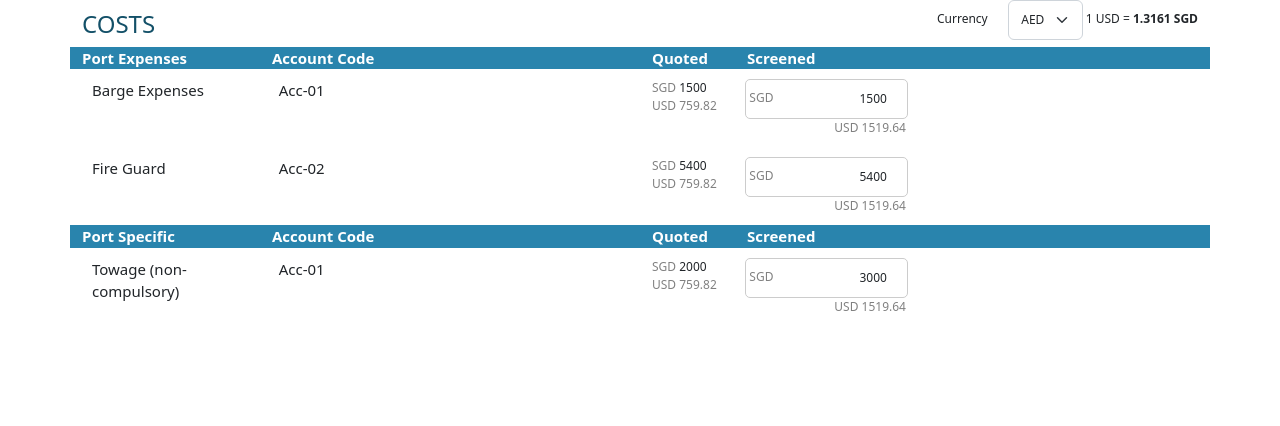
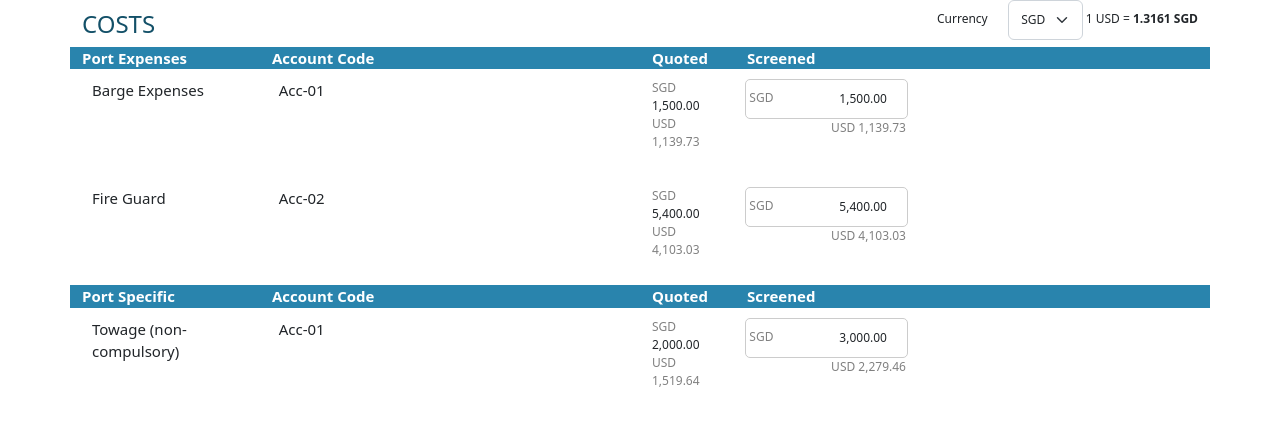
Before and after one commit to anishkumar92/voyage-cost, an Angular app: page / in a window 1280 px wide. Shown: the top 426 px of the page. Built offline with nearby package versions, Linux system fonts and the light colour scheme.

Commit message:
Added currency covertion

```diff
--- a/src/app/app.module.ts
+++ b/src/app/app.module.ts
@@ -3,6 +3,7 @@ import { CommonModule } from '@angular/common';
 
 import { AppRoutingModule } from './app-routing.module';
 import { AppComponent } from './app.component';
+import { FormsModule } from '@angular/forms';
 import { CostComponent } from './cost/cost.component';
 import { BrowserModule } from '@angular/platform-browser';
 import { HttpClientModule } from '@angular/common/http';
@@ -15,6 +16,7 @@ import { HttpClientModule } from '@angular/common/http';
   imports: [
     CommonModule,
     AppRoutingModule,
+    FormsModule,
     BrowserModule,
     HttpClientModule
   ],
--- a/src/app/cost/cost.component.html
+++ b/src/app/cost/cost.component.html
@@ -12,13 +12,11 @@
                 Currency
             </div>
             <div class="col-sm-3">
-                <select class="form-select dropdown-size" aria-label="SGD">
-                    <ng-container *ngFor="let item of dropdown; let i = index">
-                        <option value="item">{{item.toCurrency}}</option>
-                    </ng-container>
+                <select class="form-select dropdown-size" aria-label="sourceCurrency"  (change) = "onChange($any($event.target).value)">
+                        <option [selected]="item==sourceCurrency" [value]="item" *ngFor="let item of dropdown; let i = index">{{item}}</option>
                   </select>
             </div>
-            <div class="col-sm-6 currency-text">1 USD = <b>1.3161 SGD</b></div>
+            <div class="col-sm-6 currency-text">1 {{baseCurrency}} = <b>{{convertCurrency(1,baseCurrency,sourceCurrency) | number:'0.0-4'}} {{sourceCurrency}}</b></div>
         </div>
       </div>
     </div>
@@ -34,18 +32,18 @@
         <div class="col-2">{{costItem.name}}</div>
         <div class="col-4">{{costItem.costItemAlias.accountingCode}}</div>
         <div class="col-1 small-text">
-            <div class="row"><p class="mb-0"> <span style="color: grey">SGD</span> {{costItem.costs[0].amount}}</p></div>
-            <div class="row grey"><p>USD 759.82</p></div>
+            <div class="row"><p class="mb-0"> <span style="color: grey">{{sourceCurrency}}</span> {{convertCurrency(costItem.costs[0].amount,initialCurrency,sourceCurrency) | number:'1.2-2'}}</p></div>
+            <div class="row grey"><p>{{baseCurrency}} {{convertCurrency(convertCurrency(costItem.costs[0].amount,initialCurrency,sourceCurrency),sourceCurrency,baseCurrency) | number:'1.2-2'}}</p></div>
         </div>
         <div class="col-2">
             <div class="row">
 
                 <div class="currency-wrap">
-                    <span class="currency-code">SGD</span>
-                    <input type="text" class="form-control text-currency"  value="{{costItem.costs[1].amount}}" aria-label="Amount (to the nearest dollar)">
+                    <span class="currency-code">{{sourceCurrency}}</span>
+                    <input type="text" class="form-control text-currency"  value="{{convertCurrency(costItem.costs[1].amount,initialCurrency,sourceCurrency) | number:'1.2-2'}}" aria-label="Amount (to the nearest dollar)">
                 </div>
             </div>
-            <div class="row small-bottom-text grey"> USD 1519.64</div>
+            <div class="row small-bottom-text grey"> {{baseCurrency}} {{convertCurrency(convertCurrency(costItem.costs[1].amount,initialCurrency,sourceCurrency),sourceCurrency,baseCurrency) | number:'1.2-2'}}</div>
 
           </div>
         <div class="col-3"></div>
--- a/src/app/cost/cost.component.ts
+++ b/src/app/cost/cost.component.ts
@@ -8,28 +8,64 @@ import { ApiData, Cost, CostAPI, ExchangeRateAPI, PaymentCurrency } from '../mod
   styleUrls: ['./cost.component.scss']
 })
 export class CostComponent implements OnInit {
-  costApi!: CostAPI;
-  exchangeApi!: ExchangeRateAPI;
-  dropdown:PaymentCurrency[] = [];
-  costs!:Cost[];
+  costApi: CostAPI;
+  exchangeApi: ExchangeRateAPI;
+  dropdown:string[] = [];
+  costs:Cost[];
+  sourceCurrency!:string;
+  baseCurrency!:string;
+  paymentCurrencies: PaymentCurrency[];
+  initialCurrency: string;
+  initial: boolean = true;
   constructor(private route:ActivatedRoute) {
     this.costApi = route.snapshot.data['costApi'];
     this.exchangeApi = route.snapshot.data['exchangeApi'];
     this.costs = this.costApi.costs;
-
+    this.sourceCurrency = this.costApi.daCurrency.currency;
+    this.initialCurrency = this.costApi.daCurrency.currency;
+    this.baseCurrency = this.costApi.baseCurrency.currency;
+    this.paymentCurrencies = this.exchangeApi?.paymentCurrencies;
+    // this.selectedCurrency = this.paymentCurrencies?.find(v=> v.toCurrency === this.sourceCurrency)
     console.log("exchangeApi",this.exchangeApi);
     console.log("costApi",this.costApi);
     console.log("dropdown",this.dropdown);
-
 
    }
 
   ngOnInit(): void {
     this.exchangeApi?.paymentCurrencies.forEach((v)=>{
       console.log(v.toCurrency);
-      this.dropdown.push(v);
+      this.dropdown.push(v.toCurrency);
     });
     console.log("dropdown",this.dropdown);
   }
 
+  // convertCurrency(amount:number,from:string,to:string):number{
+
+  // let sgRate:number = this.paymentCurrencies?.find(v=> v.toCurrency === from)?.exchangeRate || 0; //0.7598199759292418
+  // let sgAmt:number = amount*sgRate; //0.7598199759292418
+  // let toRate:number = this.paymentCurrencies?.find(v=> v.toCurrency === to)?.exchangeRate || 0;
+  // let toAmt:number = toRate*sgAmt;
+  //   return toAmt;
+  // }
+  convertCurrency(amount:number,from:string,to:string):number{
+
+
+      let fromRate = this.paymentCurrencies?.find(v=> v.toCurrency === from)?.exchangeRate;
+      let toRate = this.paymentCurrencies?.find(v=> v.toCurrency === to)?.exchangeRate;
+      let toAmt = 0;
+      if(fromRate && toRate){
+
+        toAmt = ((toRate / fromRate) * amount);
+      }
+      return toAmt
+
 }
+
+onChange(e:any){
+  console.log("event",e)
+  this.sourceCurrency = e;
+  // this.initial=false;
+}
+
+}
```
